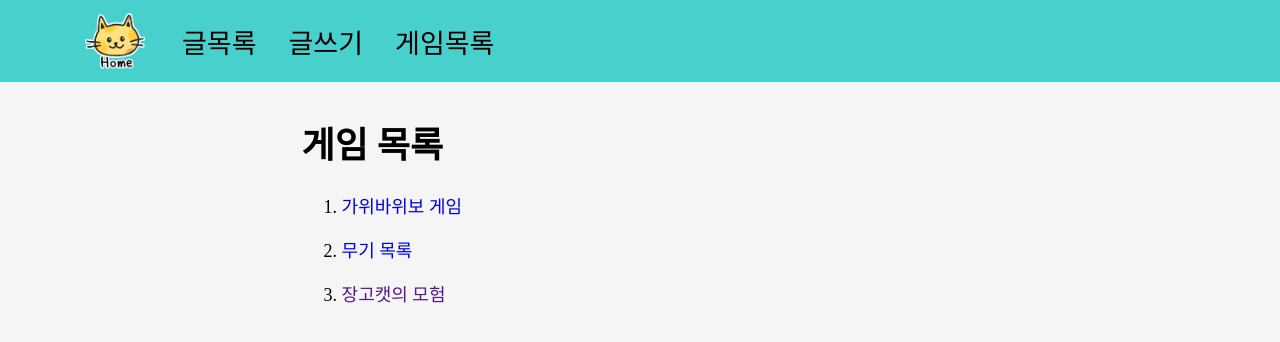
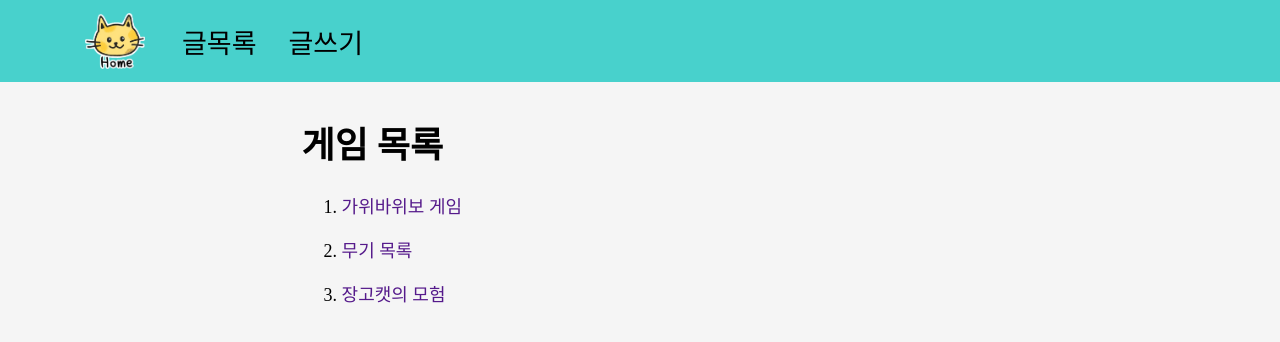
Before and after one commit to smartasshsr/DjangoW7, a Django app: page /game/ in a window 1280 px wide. Shown: the top 342 px of the page. Run offline with Django 4.2, Linux system fonts and the light colour scheme; some web fonts are replaced.

Commit message:
Update Django W7

```diff
--- a/game/templates/game/game_list.html
+++ b/game/templates/game/game_list.html
@@ -10,9 +10,9 @@
 
   <ol>
     <!-- [미션] 링크를 눌렀을 때 가위바위보 게임으로 이동하도록 만들기 -->
-    <li><p><a href="{% url 'game:rsp_select'%}">가위바위보 게임</a></p></li>
+    <li><p><a href="">가위바위보 게임</a></p></li>
     <!-- [미션] 링크를 눌렀을 때 무기 목록으로 이동하도록 만들기 -->
-    <li><p><a href="{% url 'game:weapon_list'%}">무기 목록</a></p></li>
+    <li><p><a href="">무기 목록</a></p></li>
     <li><p><a href="">장고캣의 모험</a></p></li>
   </ol>
 {% endblock %}
--- a/game/templates/game/weapon_create.html
+++ b/game/templates/game/weapon_create.html
@@ -6,6 +6,8 @@
 {% endblock %}
 
 {% block body %}
+  <h1>무기 생성</h1>
+
   <form action="" method="post">
     {% csrf_token %}
     <div class="weapon">
--- a/game/templates/game/weapon_list.html
+++ b/game/templates/game/weapon_list.html
@@ -7,11 +7,14 @@
 
 {% block body %}
   <h1>전체 무기 목록</h1>
+
   <ul>
     {% for weapon in weapons %}
       <li><p>{{weapon.name}} (공격력: {{weapon.power}})</p></li>
     {% empty %}
       <li><p>무기가 없습니다.</p></li>
     {% endfor %}
+    <!-- [미션] 링크를 눌렀을 때 무기 생성 페이지로 이동하도록 만들기 -->
+    <a class="button" href="">무기 생성하기</a>
   </ul>
 {% endblock %}
--- a/jgDjango/templates/base.html
+++ b/jgDjango/templates/base.html
@@ -25,9 +25,8 @@
     <span>
       <a href="{% url 'page:posting_create' %}">글쓰기</a>
     </span>
-    <span>
-      <a href="{% url 'game:game_list' %}">게임목록</a>
-    </span>
+    <!-- [미션] 상단의 네비게이션 바를 통해 '게임목록'에 들어갈 수 있도록 코드 작성하기 -->
+
   </div>
 
   <div class="container">
```
Also changed, not shown: game/views.py (line endings or trailing spaces).
